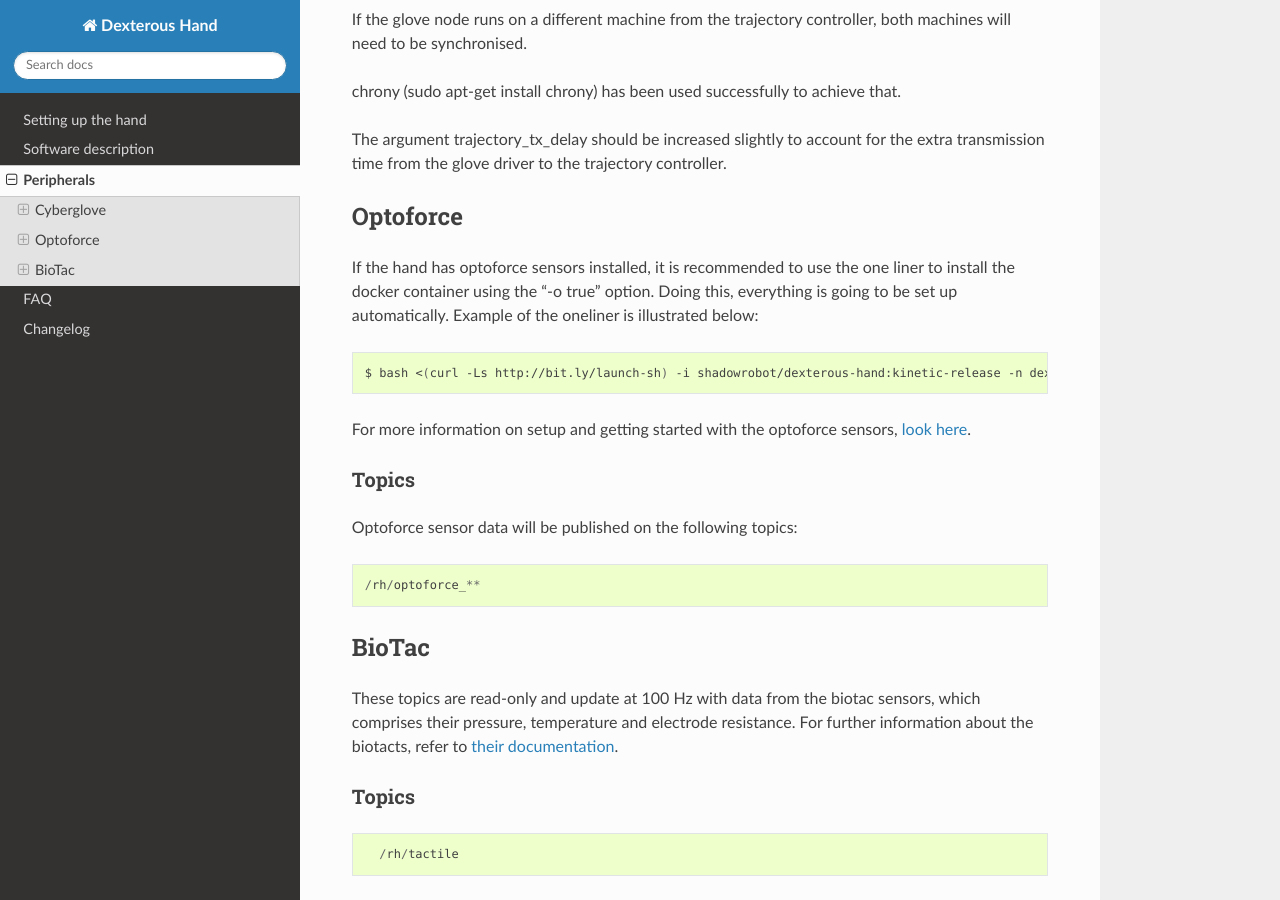
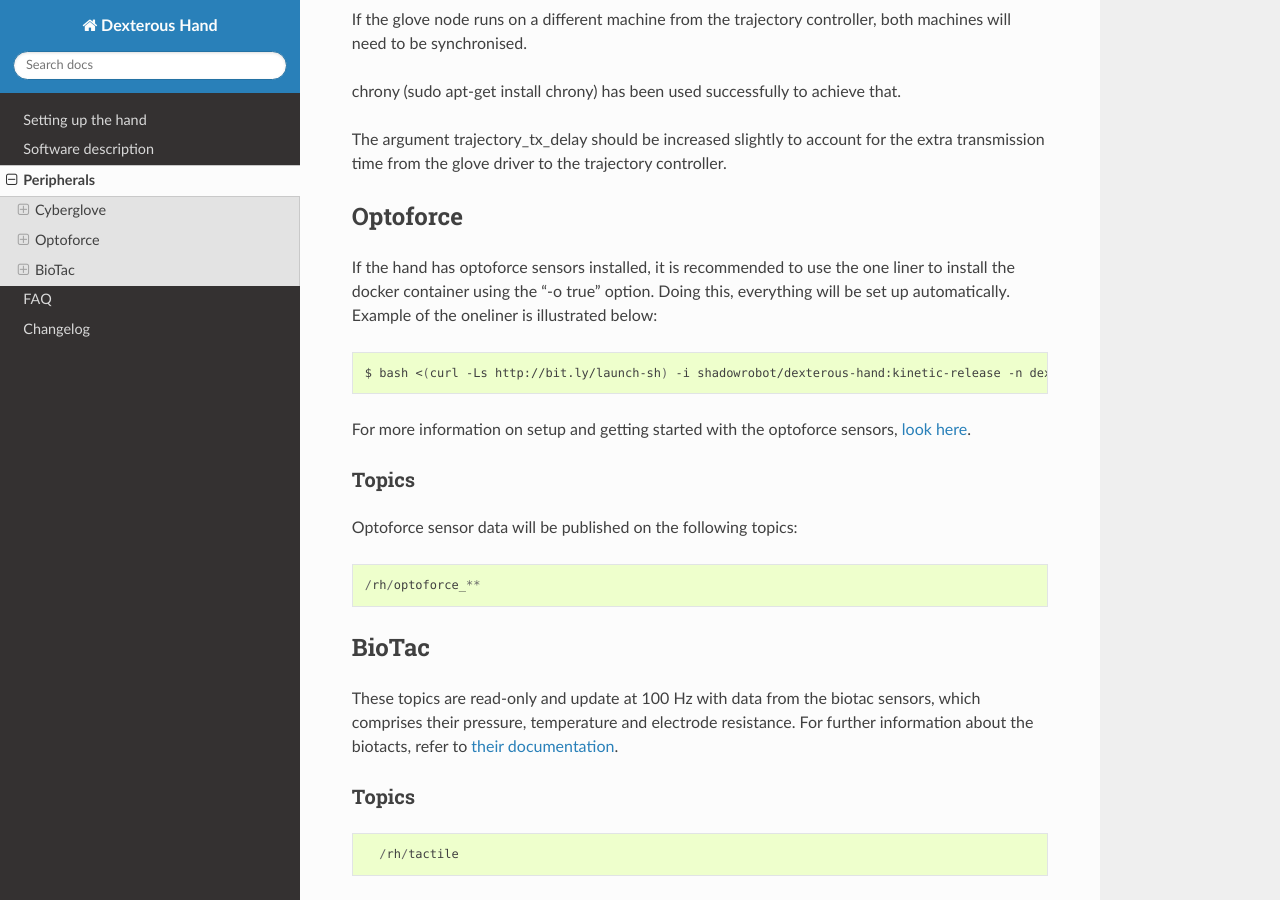
Before and after one commit to shadow-robot/sr_dexterous_hand_documentation, a Sphinx documentation site: the page built from docs/user_guide/3_peripherals.md, in a window 1280 px wide and 900 px high, scrolled down 5961 px. Built offline with Sphinx 7.4.7 and the Read the Docs theme 2.0.0, drawn with Linux system fonts in a browser that asks for light colours; some of the changed text lies outside the part shown.

Commit message:
Update 3_peripherals.md

````diff
--- a/docs/user_guide/3_peripherals.md
+++ b/docs/user_guide/3_peripherals.md
@@ -143,7 +143,7 @@ The argument trajectory_tx_delay should be increased slightly to account for the
 
 ## Optoforce
 
-If the hand has optoforce sensors installed, it is recommended to use the one liner to install the docker container using the “-o true” option. Doing this, everything is going to be set up automatically.
+If the hand has optoforce sensors installed, it is recommended to use the one liner to install the docker container using the “-o true” option. Doing this, everything will be set up automatically.
 Example of the oneliner is illustrated below:
 
 ```bash
````
Also changed, not shown: other parts of docs/user_guide/3_peripherals.md (+1 -1 lines).
